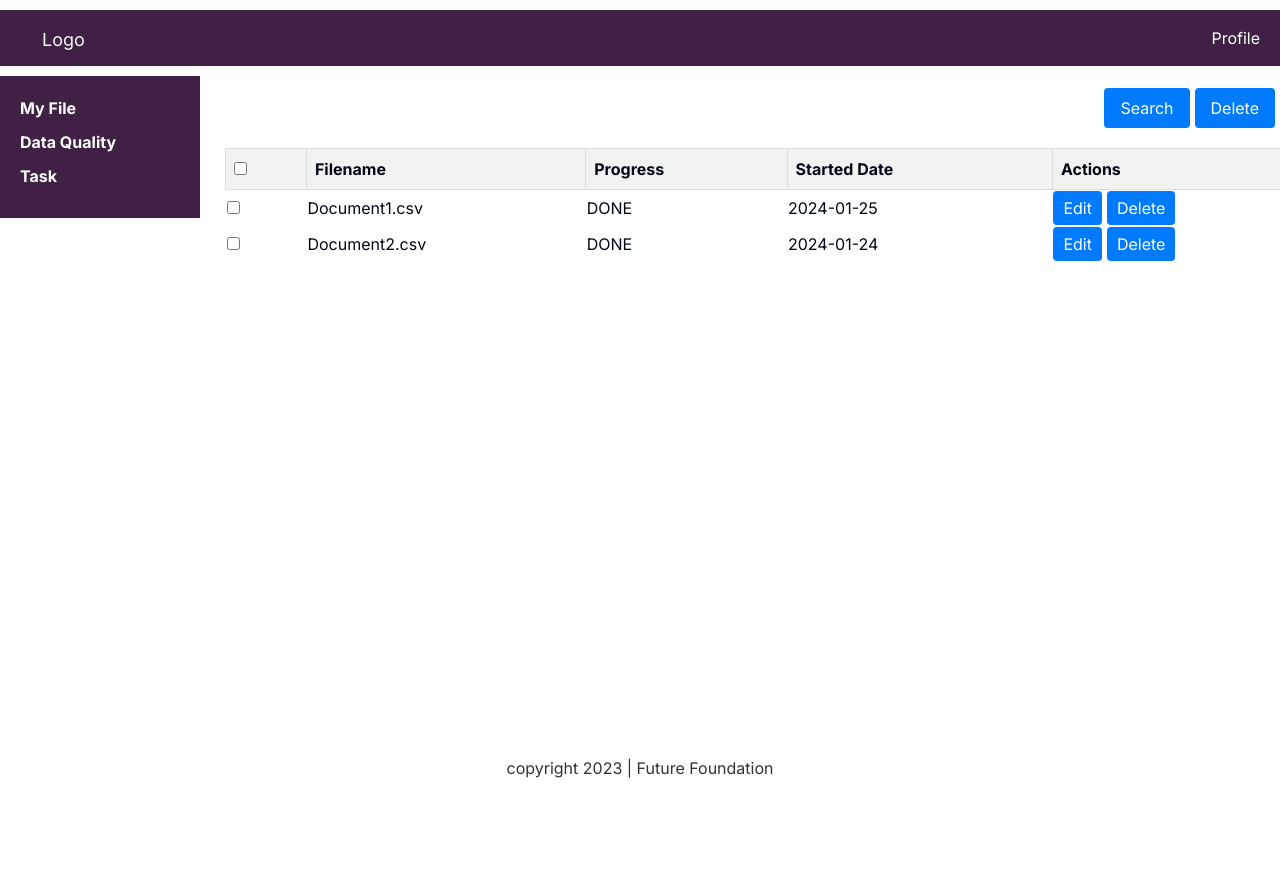
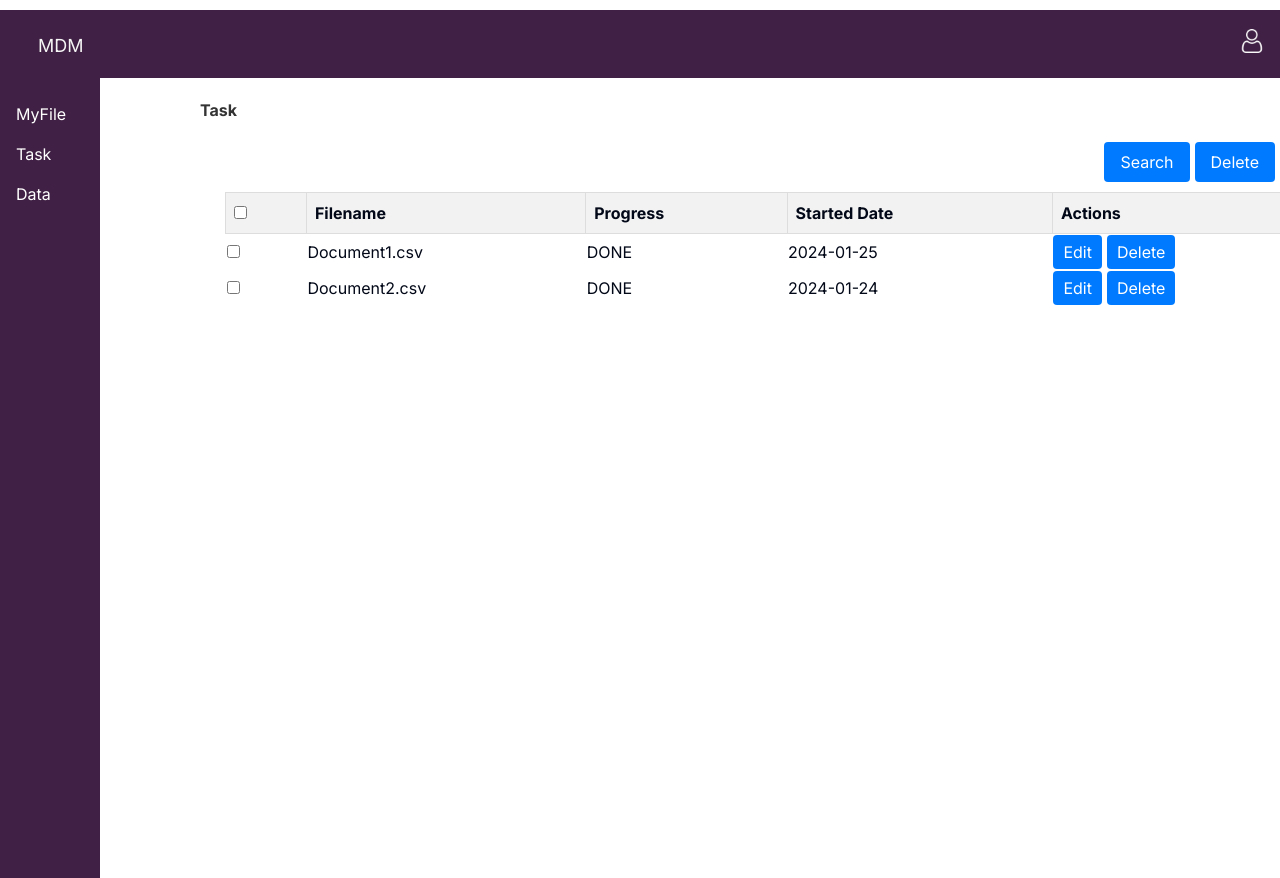
Before and after one commit to kongkumpanart/mdm-demo, a Next.js app: page /tasks in a window 1280 px wide. Shown: the top 878 px of the page. Before the commit the page ends 800 px from the top, so only its background shows below. Built offline with nearby package versions, Linux system fonts and the light colour scheme.

Commit message:
edit-more

```diff
--- a/app/layout.tsx
+++ b/app/layout.tsx
@@ -21,12 +21,8 @@ export default function RootLayout({
   return (
     <html lang="en">
       <body className={inter.className}>
-        <Navbar />
-        <SideNav />
         {children}
-        <Footer/>
       </body>
     </html>
-
   );
 }
--- a/app/myfile/page.tsx
+++ b/app/myfile/page.tsx
@@ -1,9 +1,13 @@
 import styles from '@/app/styles/table.module.css'
 import styles2 from '@/app/styles/upload.module.css'
+import SideNav from '@/components/SideNav';
+import Navbar from '@/components/Navbar';
 
 export default function MyFile() {
     return (
         <>
+        <Navbar />
+        <h1 className={styles.h1}>My File</h1>
         <div className={styles2.buttonContainer}>
             <button className={styles2.uploadButton}>Search</button>
             <button className={styles2.uploadButton}>Delete</button>
@@ -46,7 +50,7 @@ export default function MyFile() {
                     </tr>
                 </tbody>
         </table>
+        <SideNav />
         </>
-
     );
   }
--- a/app/styles/navbar.module.css
+++ b/app/styles/navbar.module.css
@@ -1,52 +1,46 @@
-.container {
-    display: flex;
-    flex-direction: column;
-    height: 100vh;
-}
-
-.navbar {
+.nav {
     display: flex;
     justify-content: space-between;
     align-items: center;
-    padding: 10px 20px;
+    padding: 1rem;
     background-color: #402145;
-    color: #fff;
+    color: white;
   }
 
   .logo {
     font-size: 1.5rem;
   }
 
-.userButton button {
-    background-color: transparent;
-    color: #fff;
-    border: none;
-    cursor: pointer;
+  .user-button {
+    font-size: 1rem;
   }
 
-.sideNav {
-    height: 100%;
-    width: 200px;
+  .aside {
+    width: 100px;
     background-color: #402145;
-    padding: 20px;
+    padding: 1rem;
+    height: 100vh;
+    position: absolute;
+    top: 78px;
+    left: 0;
+    z-index: 1;
   }
 
-.sideNav ul {
+  .sideNavbar {
     list-style-type: none;
     padding: 0;
   }
 
-.sideNav li {
-    margin-bottom: 10px;
+  .sideNavbar li {
+    padding: 0.5rem 0;
+    cursor: pointer;
+    color: white;
   }
 
-.sideNav li a {
-    text-decoration: none;
-    color: #fff;
-    font-weight: bold;
+  .main-content {
+    padding: 2rem;
   }
 
-.mainContent {
-    flex-grow: 1;
-    padding: 20px;
+  .profileIcon {
+    filter: brightness(0) invert(1);
 }
--- a/app/styles/table.module.css
+++ b/app/styles/table.module.css
@@ -2,8 +2,6 @@
     width: 88%;
     border-collapse: collapse;
     margin-left: 225px;
-    position: relative;
-    top: -120px;
 }
 
 .dataTable th, .data-table td {
@@ -33,3 +31,12 @@
 .dataTable button:hover {
     background-color: #0056b3;
 }
+
+.h1 {
+    font-size: 1rem;
+    color: #333;
+    margin-top: 20px;
+    margin-bottom: 20px;
+    font-weight: bold;
+    margin-left: 200px;
+}
--- a/app/styles/upload.module.css
+++ b/app/styles/upload.module.css
@@ -11,8 +11,6 @@
     border: none;
     border-radius: 4px;
     cursor: pointer;
-    position: relative;
-    top: -130px;
     margin-right: 5px;
 }
 
--- a/app/tasks/page.tsx
+++ b/app/tasks/page.tsx
@@ -1,9 +1,13 @@
 import styles from '@/app/styles/table.module.css'
 import styles2 from '@/app/styles/upload.module.css'
+import SideNav from '@/components/SideNav';
+import Navbar from '@/components/Navbar';
 
 export default function Task() {
     return (
         <>
+        <Navbar />
+        <h1 className={styles.h1}>Task</h1>
         <div className={styles2.buttonContainer}>
             <button className={styles2.uploadButton}>Search</button>
             <button className={styles2.uploadButton}>Delete</button>
@@ -42,6 +46,7 @@ export default function Task() {
                     </tr>
                 </tbody>
         </table>
+        <SideNav />
         </>
 
     );
--- a/components/Navbar.tsx
+++ b/components/Navbar.tsx
@@ -1,14 +1,18 @@
 import Link from 'next/link';
 import styles from '@/app/styles/navbar.module.css';
+import Image from 'next/image';
+import icon from '@/public/user.png';
 
 export default function Navbar() {
     return (
-        <nav className={styles.navbar}>
+        <nav className={styles.nav}>
             <div className={styles.logo}>
-                <Link href="/">Logo</Link>
+                <Link href="/">MDM</Link>
             </div>
             <div className={styles.userButton}>
-                <button>Profile</button>
+                <button>
+                <Image src={icon} alt="Profile" width={24} height={24} className={styles.profileIcon}/>
+                </button>
             </div>
         </nav>
     );
--- a/components/SideNav.tsx
+++ b/components/SideNav.tsx
@@ -3,18 +3,18 @@ import styles from '@/app/styles/navbar.module.css';
 
 export default function SideNav() {
     return (
-        <div className={styles.sideNav}>
-            <ul>
+        <aside className={styles.aside}>
+            <ul className={styles.sideNavbar}>
                 <li>
-                    <Link href="/myfile">My File</Link>
-                </li>
-                <li>
-                    <Link href="/dataquality">Data Quality</Link>
+                    <Link href="/myfile">MyFile</Link>
                 </li>
                 <li>
                     <Link href="/tasks">Task</Link>
                 </li>
+                <li>
+                    <Link href="/dataquality">Data</Link>
+                </li>
             </ul>
-        </div>
+        </aside>
     );
 }
```
Also changed, not shown: app/styles/login.module.css (+6 -3 lines), app/styles/register.module.css (+6 -3 lines), public/user.png (added). Lines whose indentation alone changed are shown as unchanged.
